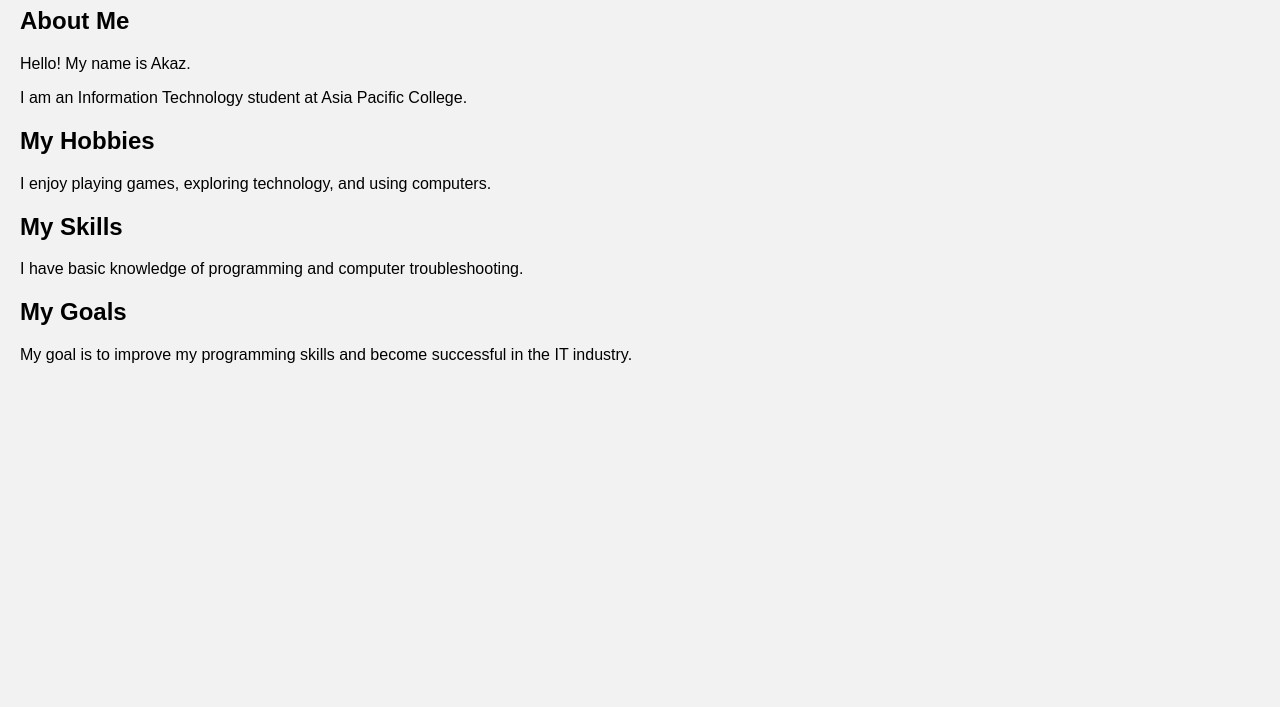
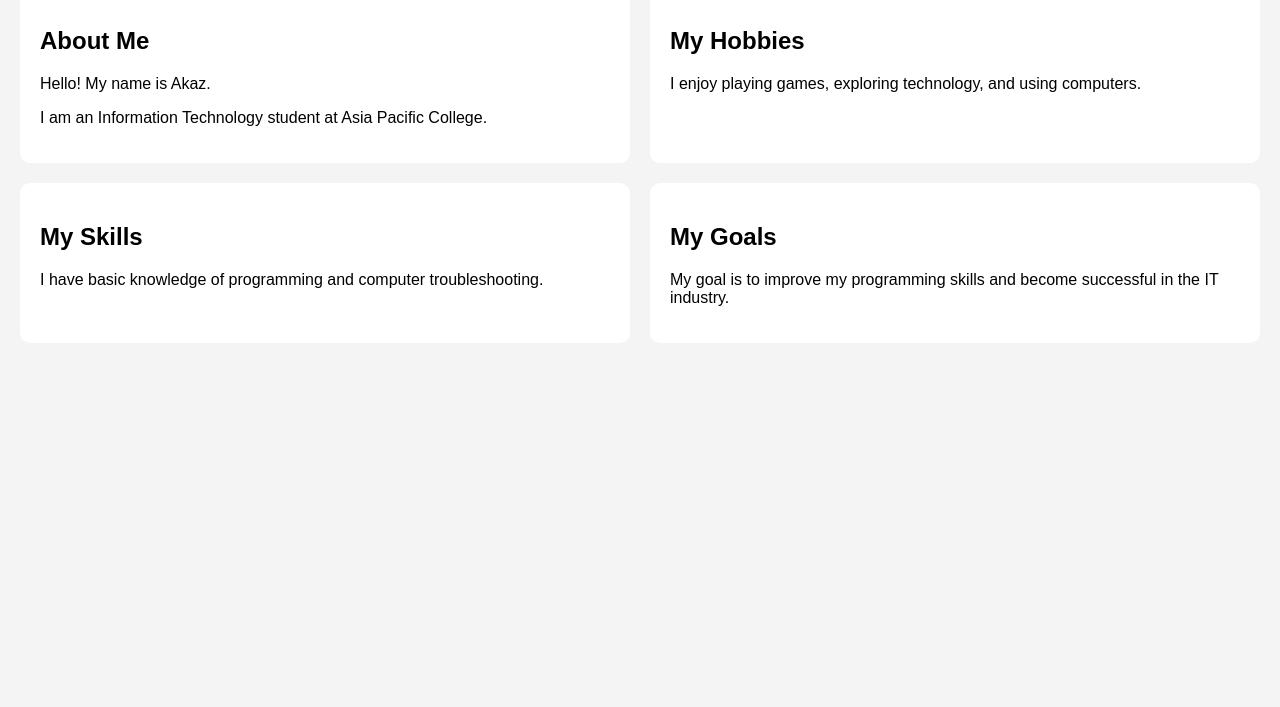
Before and after one commit to APChades/webprog-CS251_IT253-html-lessons, a plain HTML site: page home /index.html in a window 1280 px wide. Shown: the part 93-800 px from the top of the page. Drawn offline with Linux system fonts and the light colour scheme; files that its build step writes are made by us from their sources.

Commit message:
Refactor CSS styles and class names
Updated background color and margins for body. Renamed classes for better clarity.

```diff
--- a/style.css
+++ b/style.css
@@ -1,30 +1,21 @@
 body {
     font-family: Arial, sans-serif;
-    background-color: #f2f2f2;
-    margin: 0;
-    padding: 20px;
+    background-color: #f4f4f4;
+    margin: 20px;
 }
 
 h1 {
     text-align: center;
-    color: navy;
 }
 
-.profile-container {
+.container {
     display: grid;
     grid-template-columns: 1fr 1fr;
     gap: 20px;
-    max-width: 1000px;
-    margin: auto;
 }
 
-.profile-section {
+.profile {
     background-color: white;
     padding: 20px;
     border-radius: 10px;
 }
-
-img {
-    width: 250px;
-    border-radius: 10px;
-}
```
